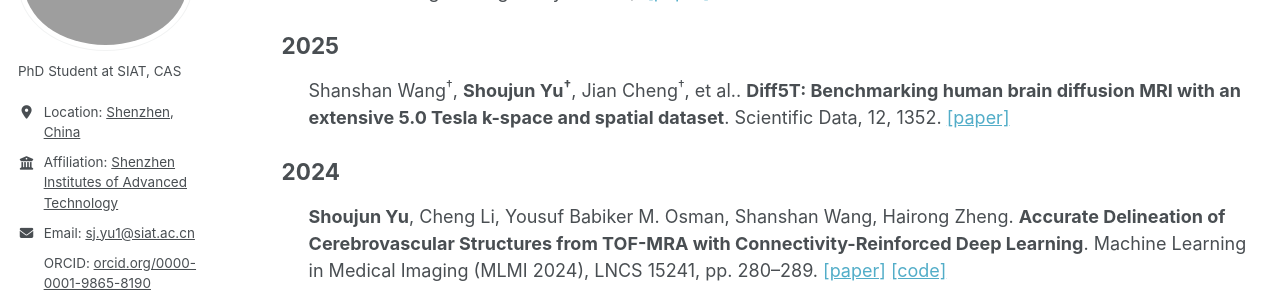
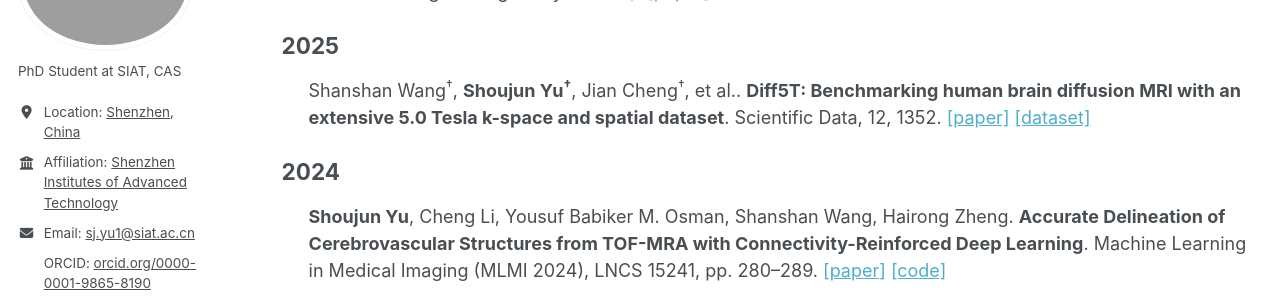
Before and after one commit to ShoujunYu/shoujunyu.github.io, a Jekyll site: the page built from _pages/publications.html, in a window 1280 px wide and 1199 px high. Shown: the part 249-549 px from the top of the window. Built offline with Jekyll 4.4.1, drawn with Linux system fonts in a browser that asks for light colours; a style sheet for code colours, icons or effects is not loaded.

Commit message:
Update publications.html

```diff
--- a/_pages/publications.html
+++ b/_pages/publications.html
@@ -78,8 +78,9 @@ author_profile: true
       <a href="{{ pub.codeurl }}">[code]</a>
     {% endif %}
 
-    {% if pub.dataseturl %}
-      <a href="{{ pub.dataseturl }}">[dataset]</a>
+    {% assign dataset_link = pub.dataseturl | default: pub.dataurl %}
+    {% if dataset_link %}
+      <a href="{{ dataset_link }}">[dataset]</a>
     {% endif %}
   </p>
 
```
